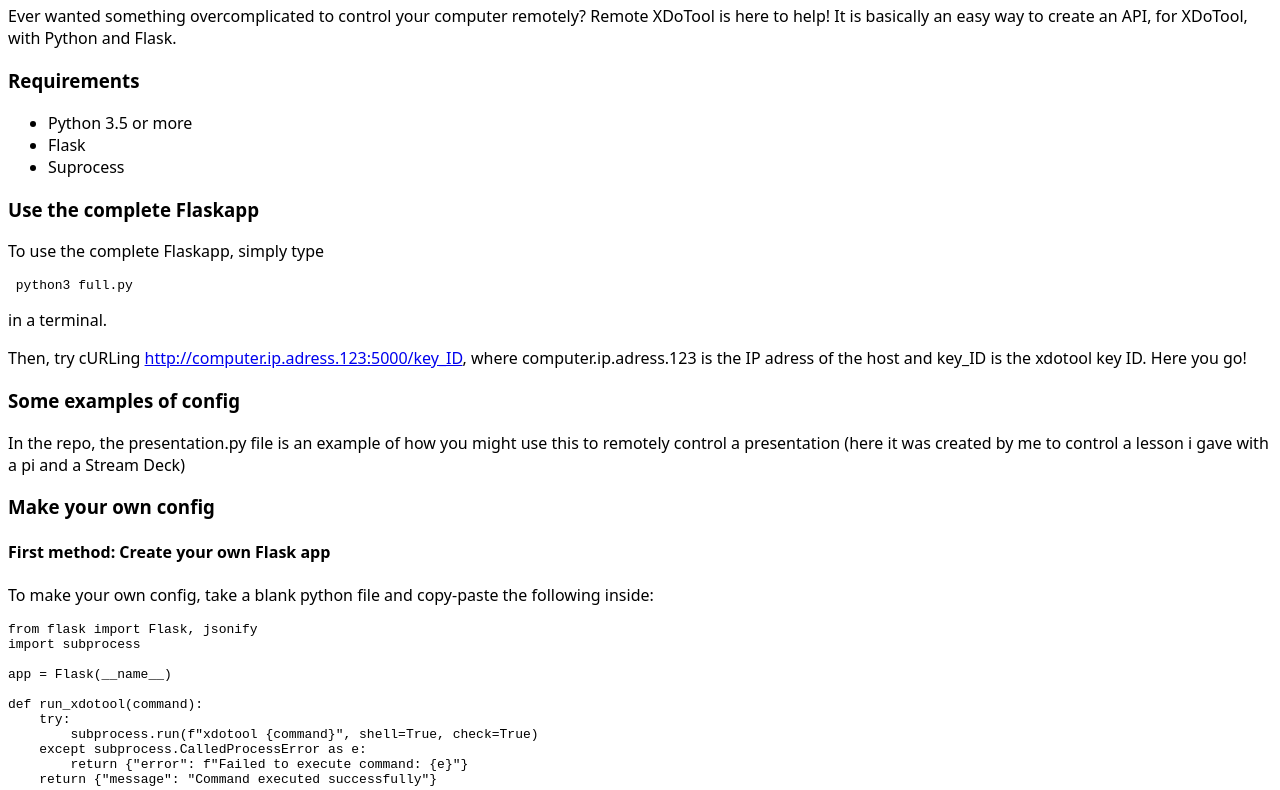
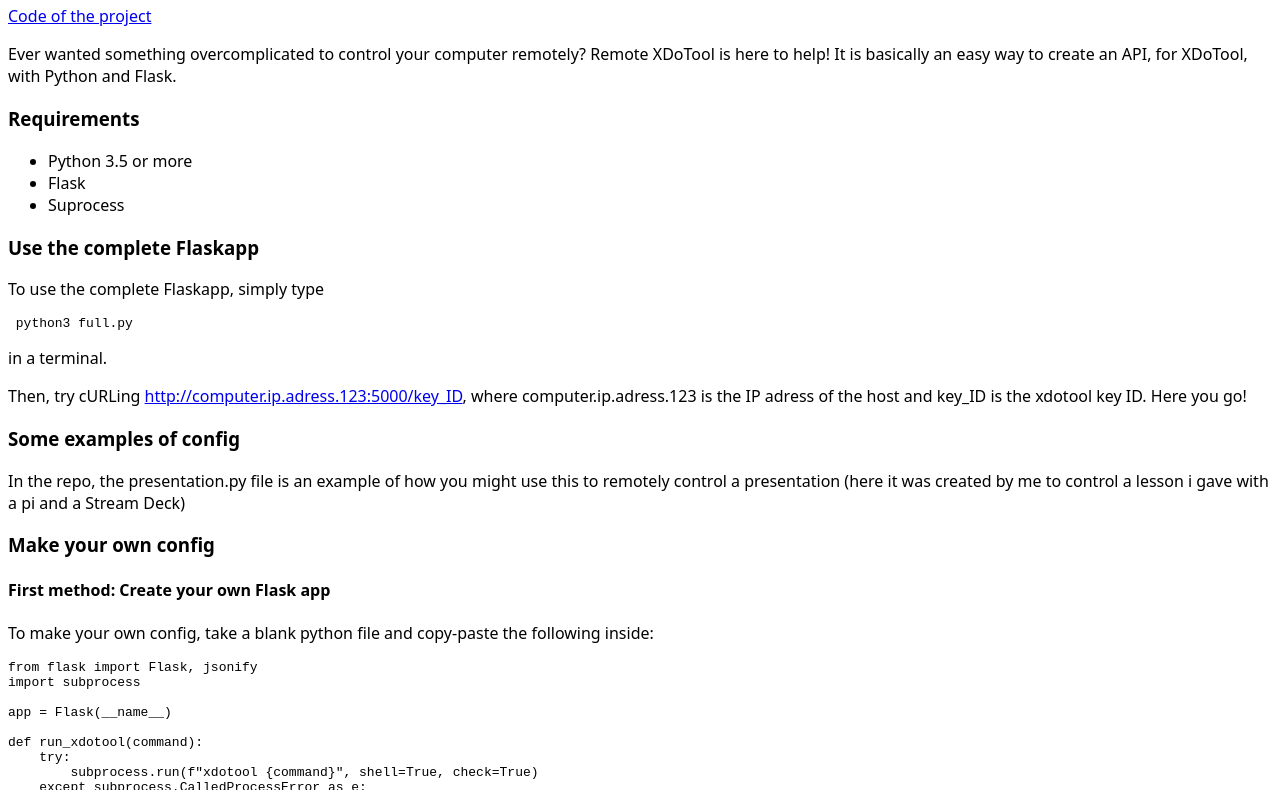
Before and after one commit to reefsofts-rhosds/reefsofts-rhosds.github.io, a plain HTML site: page remote-xdotool.html in a window 1280 px wide. Shown: the part 67-857 px from the top of the page. Drawn offline with Linux system fonts and the light colour scheme.

Commit message:
Update remote-xdotool.html

```diff
--- a/remote-xdotool.html
+++ b/remote-xdotool.html
@@ -3,6 +3,7 @@
    font-family: sans;
 }
 </style></head><body><h1 id="remote-xdotool">Remote XDoTool</h1>
+<a href="https://github.com/reefsofts-rhosds/remote-xdotool">Code of the project</a>
 <p>Ever wanted something overcomplicated to control your computer remotely? Remote XDoTool is here to help! It is basically an easy way to create an API, for XDoTool, with Python and Flask.</p>
 <h3 id="requirements">Requirements</h3>
 <ul>
```
